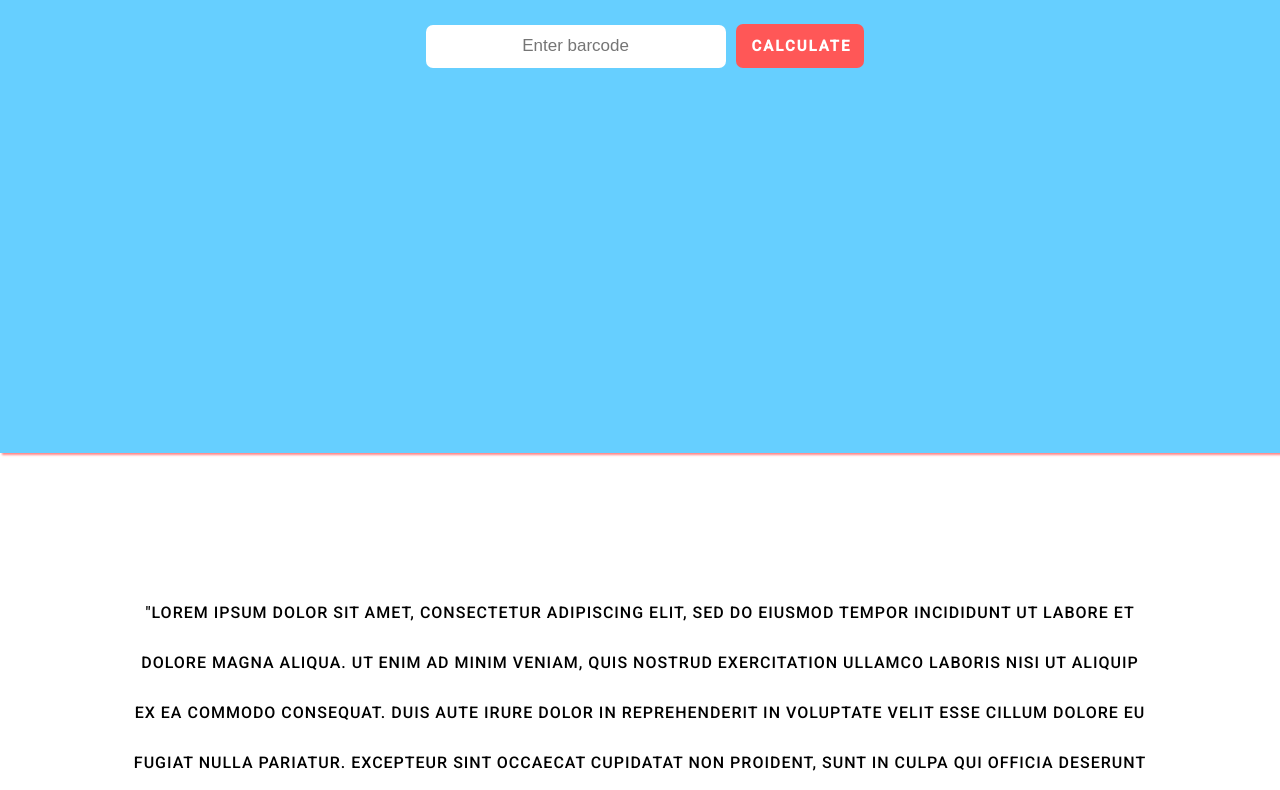
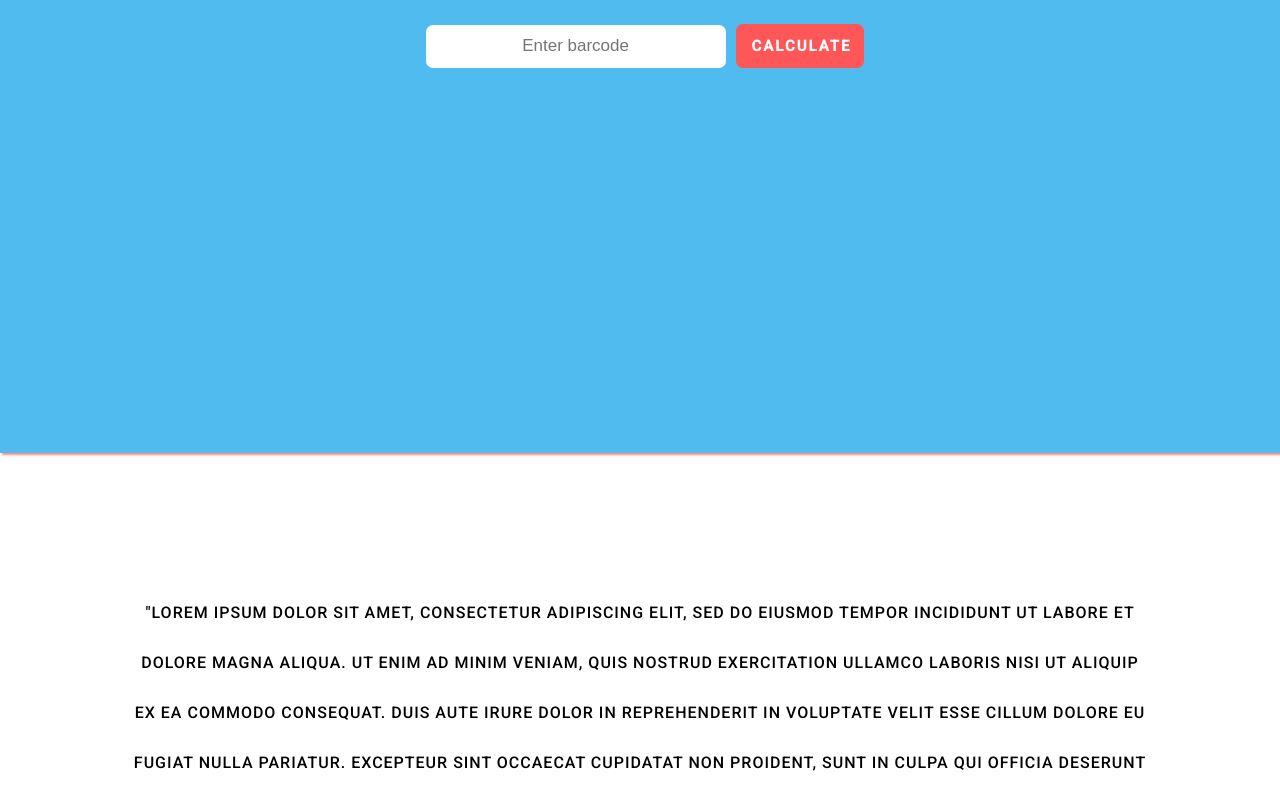
Before and after one commit to kristinalitvak/whatsInMyFood, a plain HTML site: page index.html in a window 1280 px wide. Shown: the part 382-1172 px from the top of the page. Drawn offline with Linux system fonts and the light colour scheme.

Commit message:
Update styles.css

```diff
--- a/styles.css
+++ b/styles.css
@@ -66,7 +66,7 @@ a:hover {
     flex-direction: column;
     width:100%;
     padding:180px;
-    background-color: rgba(0, 176, 255,.6);
+    background-color: rgba(0, 157, 230, 0.687);
     color:white;
     box-shadow: 2px 2px 2px rgba(255, 87, 87,0.7);
     margin-top:5px;
```
